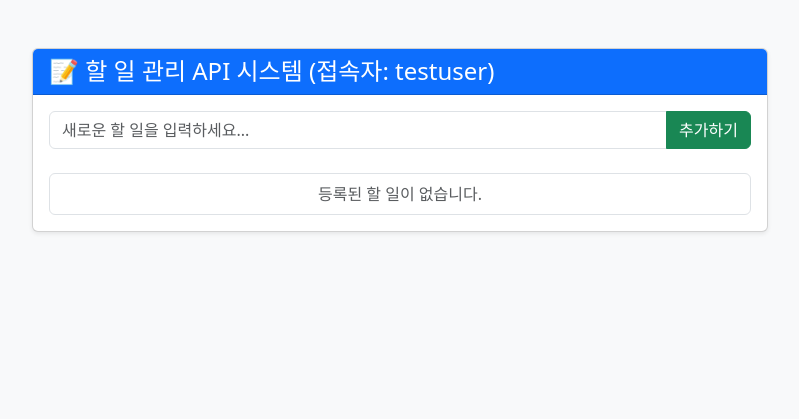
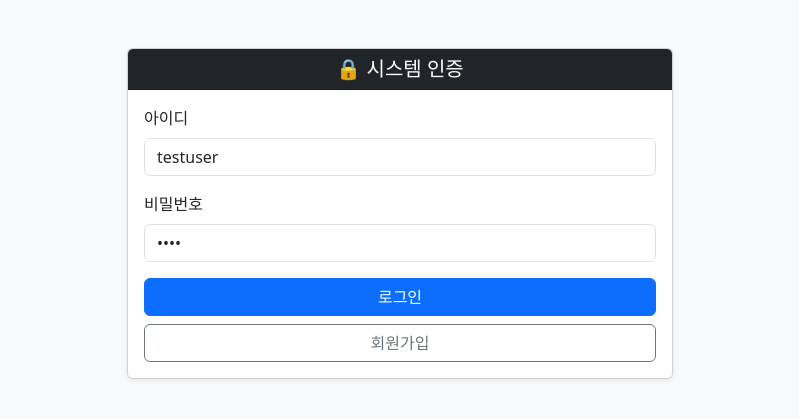
Before and after one commit to taeyeon349/hancom5_todo, a Flask app: page / in a window 1280 px wide. Shown: the top 419 px of the page, without its empty margins (240-1039 px from the left). Run offline with Flask 3, Linux system fonts and the light colour scheme; data that the repository does not hold is empty; parts of the project's set-up code (start-up, migrations or seed data) failed here and were passed over.

Commit message:
Refactor: Implement user registration, logout interface, and finalize query logging

```diff
--- a/app.py
+++ b/app.py
@@ -1,30 +1,31 @@
 import os
 from datetime import datetime
-from flask import Flask, render_template, request, jsonify
+from flask import Flask, render_template, request, jsonify, session
 from flask_cors import CORS
 import sqlite3
 import pymysql
 
 app = Flask(__name__)
-CORS(app)  # CORS 문제 방지 권장사항 반영
+CORS(app)
+app.secret_key = 'hancom_secret_key_for_session'
 
 SQLITE_DB = 'todo.db'
 
-# 🛠️ 우리가 뚫어놓은 VM 2(DB 서버) 고정 IP 및 연동 설정
+# 데이터베이스 연결 설정
 MYSQL_CONFIG = {
-    'host': '10.0.2.50',         # DB 서버 고정 IP
+    'host': '10.0.2.50',
     'user': 'root',
-    'password': '변경하신_비밀번호',  # 아까 변경하신 새 비밀번호 입력
+    'password': '1234',
     'database': 'todo_log_db',
     'charset': 'utf8mb4'
 }
 
-# --- 데이터베이스 초기화 (DDL 자동 생성) ---
+# 데이터베이스 및 테이블 자동 초기화 (DDL)
 def init_db():
-    # 1. SQLite 초기화 (웹 서버 내부에 파일 자동 생성)
+    # 1. 로컬 데이터 저장용 SQLite 초기화
     with sqlite3.connect(SQLITE_DB) as conn:
         cursor = conn.cursor()
-        cursor.execute('''
+        cursor.execute("""
             CREATE TABLE IF NOT EXISTS member (
                 idx INTEGER PRIMARY KEY AUTOINCREMENT,
                 uname TEXT NOT NULL,
@@ -32,8 +33,8 @@ def init_db():
                 upwd TEXT NOT NULL,
                 datetime TEXT NOT NULL
             )
-        ''')
-        cursor.execute('''
+        """)
+        cursor.execute("""
             CREATE TABLE IF NOT EXISTS todolist (
                 id INTEGER PRIMARY KEY AUTOINCREMENT,
                 title TEXT NOT NULL,
@@ -41,11 +42,13 @@ def init_db():
                 completed INTEGER DEFAULT 0,
                 datetime TEXT NOT NULL
             )
-        ''')
+        """)
+
+        # 기본 테스트용 사용자 계정 인젝션
         cursor.execute("INSERT OR IGNORE INTO member (idx, uname, uid, upwd, datetime) VALUES (1, '홍길동', 'testuser', '1234', ?)", (str(datetime.now()),))
         conn.commit()
 
-    # 2. MySQL 초기화 (원격 DB 서버에 자동 빌드)
+    # 2. 원격 감사 로그 저장용 MySQL 초기화
     try:
         conn = pymysql.connect(host=MYSQL_CONFIG['host'], user=MYSQL_CONFIG['user'], password=MYSQL_CONFIG['password'])
         cursor = conn.cursor()
@@ -55,22 +58,25 @@ def init_db():
 
         conn = pymysql.connect(**MYSQL_CONFIG)
         with conn.cursor() as cursor:
-            cursor.execute('''
+            cursor.execute("""
                 CREATE TABLE IF NOT EXISTS query_log (
                     id INT AUTO_INCREMENT PRIMARY KEY,
                     type VARCHAR(10) NOT NULL,
                     sql_text TEXT NOT NULL,
                     datetime DATETIME NOT NULL
                 )
-            ''')
+            """)
             conn.commit()
     except Exception as e:
-        print(f"⚠️ MySQL 초기화 실패: {e}")
+        print(f"⚠️ MySQL 로깅 초기화 실패: {e}")
     finally:
-        if 'conn' in locals() and conn.open:
-            conn.close()
+        try:
+            if 'conn' in locals() and isinstance(conn, pymysql.connections.Connection) and conn.open:
+                conn.close()
+        except:
+            pass
 
-# --- MySQL 로그 기록 함수 ---
+# 외부 MySQL 데이터베이스에 쿼리 로그 기록
 def log_query_to_mysql(sql_statement):
     sql_stripped = sql_statement.strip()
     if not sql_stripped:
@@ -86,13 +92,15 @@ def log_query_to_mysql(sql_statement):
     except Exception as e:
         print(f"❌ MySQL 로그 기록 오류: {e}")
     finally:
-        if 'conn' in locals() and conn.open:
-            conn.close()
+        try:
+            if 'conn' in locals() and isinstance(conn, pymysql.connections.Connection) and conn.open:
+                conn.close()
+        except:
+            pass
 
-# --- SQLite 쿼리 실행 헬퍼 함수 ---
+# SQLite 쿼리 실행 및 외부 로그 연동 처리
 def execute_sqlite(query, params=(), is_select=False):
-    log_query_to_mysql(query)  # 실행되는 모든 쿼리 MySQL 원격 로깅
-
+    log_query_to_mysql(query)  # 실행 대상 SQL 구문을 외부 로그 서버로 전송
     with sqlite3.connect(SQLITE_DB) as conn:
         conn.row_factory = sqlite3.Row
         cursor = conn.cursor()
@@ -103,10 +111,44 @@ def execute_sqlite(query, params=(), is_select=False):
         conn.commit()
         return cursor.lastrowid
 
-# --- REST API 엔드포인트 ---
+# --- 엔드포인트 라우팅 및 API 명세 ---
+
 @app.route('/')
 def index():
     return render_template('index.html')
+
+# 👤 회원가입 API 엔드포인트
+@app.route('/register', methods=['POST'])
+def register():
+    data = request.get_json()
+    uid = data.get('uid')
+    upwd = data.get('upwd')
+    uname = data.get('uname')
+
+    if not uid or not upwd or not uname:
+        return jsonify({'error': '모든 필드를 입력해야 합니다.'}), 400
+
+    try:
+        query = "INSERT INTO member (uname, uid, upwd, datetime) VALUES (?, ?, ?, ?)"
+        current_time = datetime.now().strftime('%Y-%m-%d %H:%M:%S')
+        execute_sqlite(query, (uname, uid, upwd, current_time))
+        return jsonify({'message': 'Sign up success'}), 201
+    except sqlite3.IntegrityError:
+        return jsonify({'error': '이미 존재하는 아이디입니다.'}), 409
+
+# 🔐 로그인 API 엔드포인트
+@app.route('/login', methods=['POST'])
+def login():
+    data = request.get_json()
+    uid = data.get('uid')
+    upwd = data.get('upwd')
+
+    query = "SELECT uid, uname FROM member WHERE uid = ? AND upwd = ?"
+    user = execute_sqlite(query, (uid, upwd), is_select=True)
+
+    if user:
+        return jsonify({'message': 'Login success', 'user': user[0]}), 200
+    return jsonify({'error': 'Invalid credentials'}), 401
 
 @app.route('/todos', methods=['GET'])
 def get_todos():
@@ -146,5 +188,5 @@ def delete_todo(todo_id):
     return jsonify({'message': 'Successfully deleted'}), 200
 
 if __name__ == '__main__':
-    init_db()  # 가동 시 자동 DDL 구성 트리거
+    init_db()
     app.run(host='0.0.0.0', port=5000, debug=True)
--- a/static/script.js
+++ b/static/script.js
@@ -1,8 +1,70 @@
 $(document).ready(function () {
-    const currentUid = 'testuser';
+    let currentUid = '';
 
-    fetchTodos();
+    // 회원가입 처리 비동기 통신 (POST)
+    $('#submit-register-btn').on('click', function () {
+        const uname = $('#reg-name').val().trim();
+        const uid = $('#reg-id').val().trim();
+        const upwd = $('#reg-pwd').val().trim();
 
+        if (!uname || !uid || !upwd) {
+            alert('모든 항목을 정확히 입력해주세요.');
+            return;
+        }
+
+        $.ajax({
+            url: '/register',
+            type: 'POST',
+            contentType: 'application/json',
+            data: JSON.stringify({ uname: uname, uid: uid, upwd: upwd }),
+            success: function (response) {
+                alert('회원가입이 완료되었습니다! 가입하신 정보로 로그인해주세요.');
+                // 입력창 초기화 및 모달 닫기
+                $('#reg-name').val('');
+                $('#reg-id').val('');
+                $('#reg-pwd').val('');
+                $('#registerModal').modal('hide');
+            },
+            error: function (xhr) {
+                const errorMsg = xhr.responseJSON ? xhr.responseJSON.error : '회원가입 실패';
+                alert(`❌ 회원가입 오류: ${errorMsg}`);
+            }
+        });
+    });
+
+    // 로그인 처리 인증 비동기 통신 (POST)
+    $('#login-btn').on('click', function () {
+        const uid = $('#login-id').val().trim();
+        const upwd = $('#login-pwd').val().trim();
+
+        if (!uid || !upwd) {
+            alert('아이디와 비밀번호를 모두 입력해주세요.');
+            return;
+        }
+
+        $.ajax({
+            url: '/login',
+            type: 'POST',
+            contentType: 'application/json',
+            data: JSON.stringify({ uid: uid, upwd: upwd }),
+            success: function (response) {
+                alert(`${response.user.uname}님 시스템 접속을 승인합니다.`);
+                currentUid = response.user.uid;
+
+                $('#user-display').text(`${response.user.uname}(${currentUid})`);
+                $('#login-section').hide();
+                $('#todo-section').show();
+
+                fetchTodos();
+            },
+            error: function (xhr) {
+                const errorMsg = xhr.responseJSON ? xhr.responseJSON.error : '인증 실패';
+                alert(`❌ 접속 실패: ${errorMsg}`);
+            }
+        });
+    });
+
+    // 전체 할 일 목록 로드 (GET)
     function fetchTodos() {
         $.ajax({
             url: `/todos?uid=${currentUid}`,
@@ -12,8 +74,8 @@ $(document).ready(function () {
                 const $todoList = $('#todo-list');
                 $todoList.empty();
 
-                if(data.length === 0) {
-                    $todoList.append('<li class="list-group-item text-center text-muted">등록된 할 일이 없습니다.</li>');
+                if (data.length === 0) {
+                    $todoList.append('<li class="list-group-item text-center text-muted">등록된 항목이 없습니다.</li>');
                     return;
                 }
 
@@ -26,7 +88,7 @@ $(document).ready(function () {
                             <div>
                                 <input class="form-check-input me-2 todo-toggle" type="checkbox" ${isChecked}>
                                 <span class="todo-title ${textClass}">${todo.title}</span>
-                                <small class="text-muted ms-3" style="font-size: 0.75rem;">(${todo.datetime})</small>
+                                <small class="text-muted ms-3" style="font-size: 0.73rem;">(${todo.datetime})</small>
                             </div>
                             <button class="btn btn-danger btn-sm delete-btn">삭제</button>
                         </li>
@@ -34,12 +96,13 @@ $(document).ready(function () {
                     $todoList.append(listItem);
                 });
             },
-            error: function (xhr, status, error) {
-                alert('할 일 목록을 가져오는 데 실패했습니다.');
+            error: function () {
+                alert('데이터 조회에 실패했습니다.');
             }
         });
     }
 
+    // 데이터 항목 추가 (POST)
     $('#add-btn').on('click', function () {
         addTodoItem();
     });
@@ -67,11 +130,12 @@ $(document).ready(function () {
                 fetchTodos();
             },
             error: function () {
-                alert('할 일을 추가하지 못했습니다.');
+                alert('데이터 저장에 실패했습니다.');
             }
         });
     }
 
+    // 데이터 상태 변경 업데이트 (PUT)
     $(document).on('change', '.todo-toggle', function () {
         const $li = $(this).closest('li');
         const todoId = $li.data('id');
@@ -90,14 +154,15 @@ $(document).ready(function () {
                 }
             },
             error: function () {
-                alert('상태 변경에 실패했습니다.');
+                alert('상태 업데이트에 실패했습니다.');
                 $(this).prop('checked', !isCompleted);
             }
         });
     });
 
+    // 데이터 삭제 처리 (DELETE)
     $(document).on('click', '.delete-btn', function () {
-        if (!confirm('정말 삭제하시겠습니까?')) return;
+        if (!confirm('해당 항목을 삭제하시겠습니까?')) return;
 
         const $li = $(this).closest('li');
         const todoId = $li.data('id');
@@ -109,8 +174,20 @@ $(document).ready(function () {
                 $li.remove();
             },
             error: function () {
-                alert('삭제에 실패했습니다.');
+                alert('삭제 처리에 실패했습니다.');
             }
         });
     });
+
+    // 시스템 로그아웃 세션 클리어
+    $(document).on('click', '#logout-btn', function () {
+        if (!confirm('로그아웃 하시겠습니까?')) return;
+
+        currentUid = '';
+        $('#login-id').val('');
+        $('#login-pwd').val('');
+
+        $('#todo-section').hide();
+        $('#login-section').show();
+    });
 });
--- a/templates/index.html
+++ b/templates/index.html
@@ -3,32 +3,90 @@
 <head>
     <meta charset="UTF-8">
     <meta name="viewport" content="width=device-width, initial-scale=1.0">
-    <title>한컴5기 중간평가 - Todo 리스트</title>
+    <title>시스템 모니터링 및 할 일 관리</title>
     <link href="https://cdn.jsdelivr.net/npm/bootstrap@5.3.0/dist/css/bootstrap.min.css" rel="stylesheet">
     <style>
         .completed { text-decoration: line-through; color: #6c757d; }
+        #todo-section { display: none; }
     </style>
 </head>
 <body class="bg-light">
     <div class="container py-5">
         <div class="row justify-content-center">
-            <div class="col-md-8">
-                <div class="card shadow-sm">
-                    <div class="card-header bg-primary text-white">
-                        <h4 class="mb-0">📝 할 일 관리 API 시스템 (접속자: <span id="user-display">testuser</span>)</h4>
+            <div class="col-md-6">
+
+                <div class="card shadow-sm mb-4" id="login-section">
+                    <div class="card-header bg-dark text-white text-center">
+                        <h5 class="mb-0">🔒 시스템 인증</h5>
+                    </div>
+                    <div class="card-body">
+                        <div class="mb-3">
+                            <label for="login-id" class="form-label">아이디</label>
+                            <input type="text" id="login-id" class="form-control" value="testuser" placeholder="아이디를 입력하세요">
+                        </div>
+                        <div class="mb-3">
+                            <label for="login-pwd" class="form-label">비밀번호</label>
+                            <input type="password" id="login-pwd" class="form-control" value="1234" placeholder="비밀번호를 입력하세요">
+                        </div>
+                        <button class="btn btn-primary w-100 mb-2" id="login-btn" type="button">로그인</button>
+                        <button class="btn btn-outline-secondary w-100" type="button" data-bs-toggle="modal" data-bs-target="#registerModal">회원가입</button>
+                    </div>
+                </div>
+
+                <div class="card shadow-sm" id="todo-section">
+                    <div class="card-header bg-primary text-white d-flex justify-content-between align-items-center">
+                        <h5 class="mb-0">📝 할 일 목록</h5>
+                        <div class="d-flex align-items-center gap-2">
+                            <span class="badge bg-light text-dark" style="font-size: 0.9rem;">
+                                사용자: <span id="user-display"></span>
+                            </span>
+                            <button class="btn btn-sm btn-danger" id="logout-btn" style="font-size: 0.8rem; font-weight: bold;">로그아웃</button>
+                        </div>
                     </div>
                     <div class="card-body">
                         <div class="input-group mb-4">
-                            <input type="text" id="todo-input" class="form-control" placeholder="새로운 할 일을 입력하세요...">
-                            <button class="btn btn-success" id="add-btn" type="button">추가하기</button>
+                            <input type="text" id="todo-input" class="form-control" placeholder="새로운 항목을 입력하세요...">
+                            <button class="btn btn-success" id="add-btn" type="button">추가</button>
                         </div>
                         <ul class="list-group" id="todo-list"></ul>
                     </div>
                 </div>
+
             </div>
         </div>
     </div>
+
+    <div class="modal fade" id="registerModal" tabindex="-1" aria-labelledby="registerModalLabel" aria-hidden="true">
+        <div class="modal-dialog modal-dialog-centered">
+            <div class="modal-content">
+                <div class="modal-header bg-secondary text-white">
+                    <h5 class="modal-title" id="registerModalLabel">👤 시스템 회원가입</h5>
+                    <button type="button" class="btn-close btn-close-white" data-bs-dash="modal" data-bs-dismiss="modal" aria-label="Close"></button>
+                </div>
+                <div class="modal-body">
+                    <div class="mb-3">
+                        <label for="reg-name" class="form-label">이름</label>
+                        <input type="text" id="reg-name" class="form-control" placeholder="이름을 입력하세요">
+                    </div>
+                    <div class="mb-3">
+                        <label for="reg-id" class="form-label">아이디</label>
+                        <input type="text" id="reg-id" class="form-control" placeholder="사용할 아이디를 입력하세요">
+                    </div>
+                    <div class="mb-3">
+                        <label for="reg-pwd" class="form-label">비밀번호</label>
+                        <input type="password" id="reg-pwd" class="form-control" placeholder="비밀번호를 입력하세요">
+                    </div>
+                </div>
+                <div class="modal-footer">
+                    <button type="button" class="btn btn-secondary" data-bs-dismiss="modal">취소</button>
+                    <button type="button" class="btn btn-success" id="submit-register-btn">가입 완료</button>
+                </div>
+            </div>
+        </div>
+    </div>
+
     <script src="https://code.jquery.com/jquery-3.6.4.min.js"></script>
+    <script src="https://cdn.jsdelivr.net/npm/bootstrap@5.3.0/dist/js/bootstrap.bundle.min.js"></script>
     <script src="/static/script.js"></script>
 </body>
 </html>
```
Also changed, not shown: requirements.txt (+9 -3 lines).
